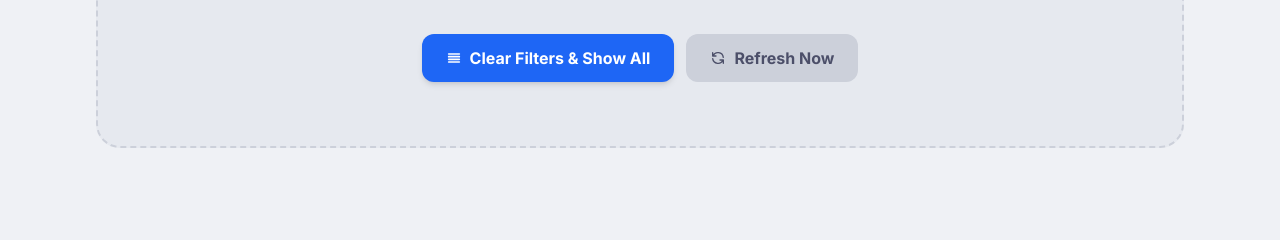
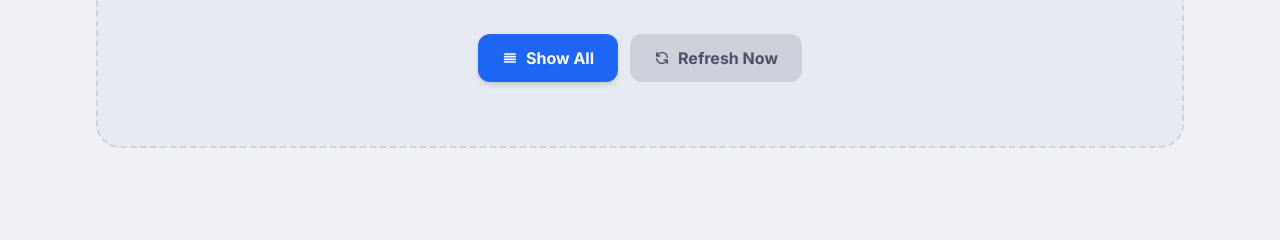
Before and after one commit to miguelangelnieto/news-diet, a FastAPI app: template app/templates/index.html in a window 1280 px wide. Shown: the part 507-747 px from the top of the page. Run offline with FastAPI, Linux system fonts and the light colour scheme; the template is opened without the code that fills it, so the values that code supplies are empty; parts of the project's set-up code (start-up, migrations or seed data) failed here and were passed over; some libraries are stand-ins or nearby versions.

```diff
--- a/app/templates/index.html
+++ b/app/templates/index.html
@@ -182,7 +182,7 @@
                 <div class="mt-8 flex flex-col sm:flex-row items-center justify-center gap-3">
                     <a href="/?show_all=true" class="inline-flex items-center gap-2 bg-latte-blue dark:bg-frappe-blue text-white px-6 py-3 rounded-xl font-bold shadow-md hover:shadow-lg transition-all active:scale-95">
                         <svg class="w-4 h-4" fill="none" stroke="currentColor" viewBox="0 0 24 24"><path stroke-linecap="round" stroke-linejoin="round" stroke-width="2.5" d="M4 6h16M4 10h16M4 14h16M4 18h16" /></svg>
-                        Clear Filters & Show All
+                        Show All
                     </a>
                     <button onclick="refreshFeeds()" class="inline-flex items-center gap-2 bg-latte-surface0 dark:bg-frappe-surface0 text-latte-text dark:text-frappe-text px-6 py-3 rounded-xl font-bold hover:bg-latte-surface1 dark:hover:bg-frappe-surface1 transition-all active:scale-95">
                         <svg class="w-4 h-4" fill="none" stroke="currentColor" viewBox="0 0 24 24"><path stroke-linecap="round" stroke-linejoin="round" stroke-width="2" d="M4 4v5h.582m15.356 2A8.001 8.001 0 004.582 9m0 0H9m11 11v-5h-.581m0 0a8.003 8.003 0 01-15.357-2m15.357 2H15"></path></svg>
```
